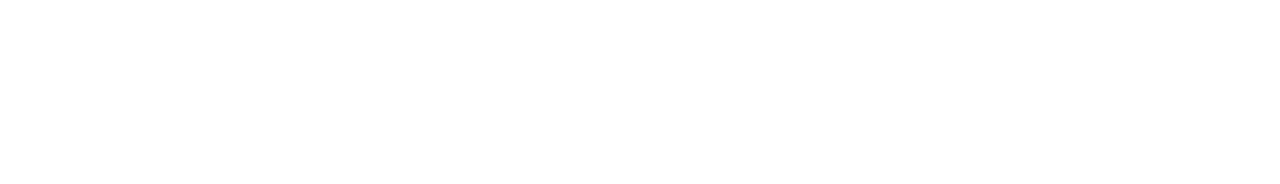
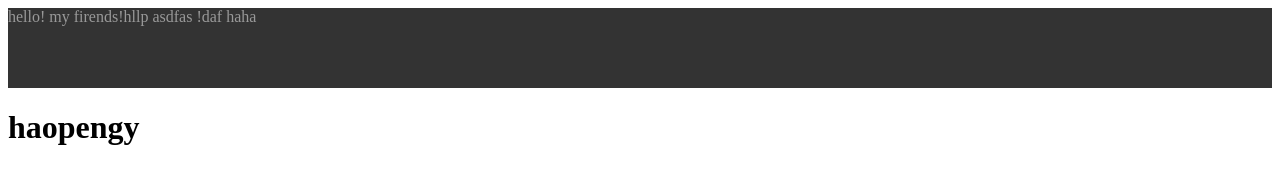
Before and after one commit to NicolasChulin/vuep, a plain HTML site: page src/index.html in a window 1280 px wide. Drawn offline with Linux system fonts and the light colour scheme.

Commit message:
browser-sync init

```diff
--- a/src/index.html
+++ b/src/index.html
@@ -3,8 +3,15 @@
     <head>
         <meta charset="utf-8">
         <title>hello vue</title>
+        <script type="text/javascript" src="static/js/index.js"></script>
+        <link rel="stylesheet" href="static/css/index.css">
     </head>
     <body>
-
+        <div class="content" id="content">
+            hello! my firends!hllp
+            asdfas !daf
+            haha
+        </div>
+        <h1>haopengy</h1>
     </body>
 </html>
--- /dev/null
+++ b/src/static/css/index.css
@@ -0,0 +1,6 @@
+
+.content{
+    background-color:#333;
+    display: block;
+    height: 80px;
+}
--- /dev/null
+++ b/src/static/js/index.js
@@ -0,0 +1,5 @@
+
+window.onload = function(){
+
+    document.getElementById('content').style.color = '#999';
+}
```
